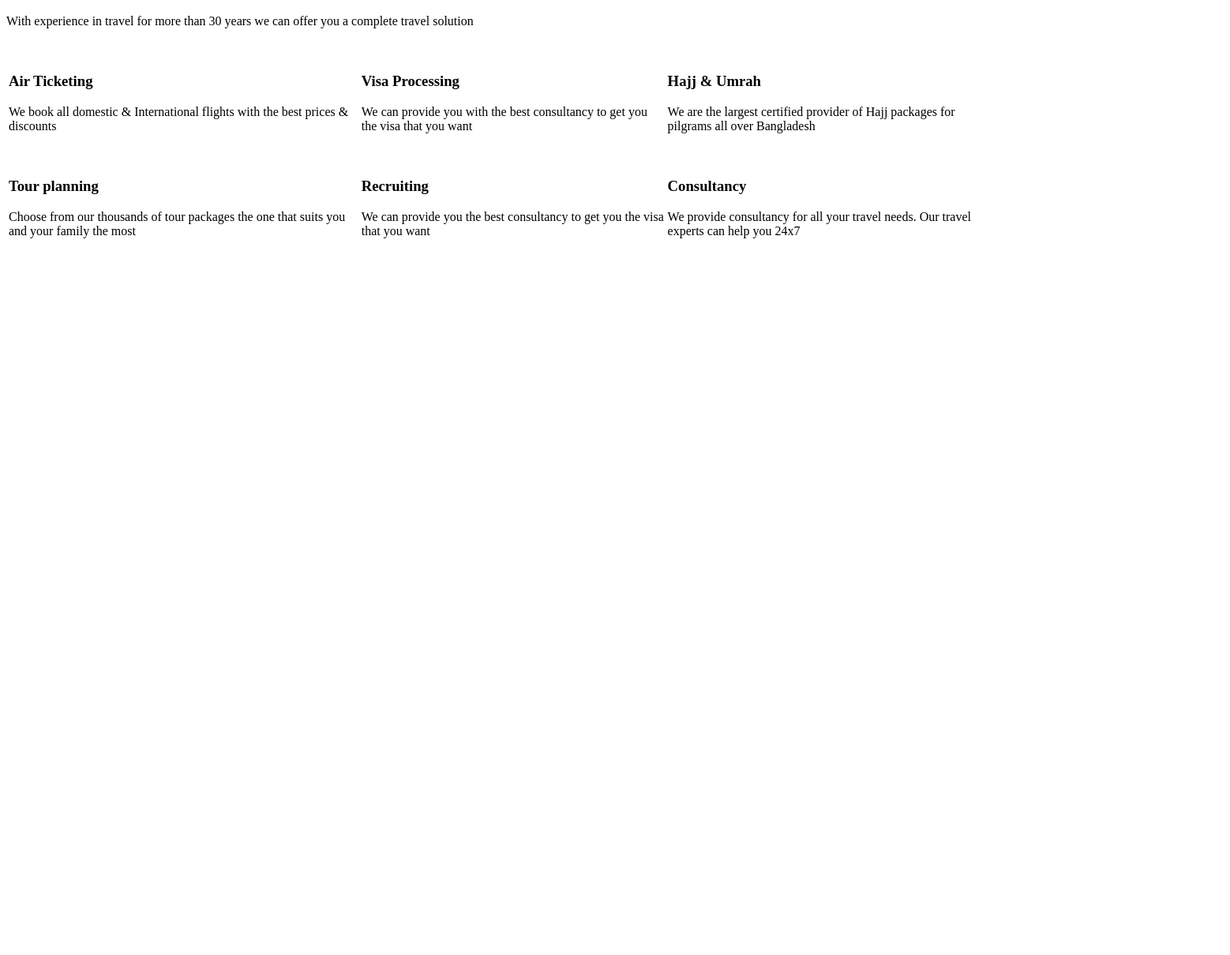
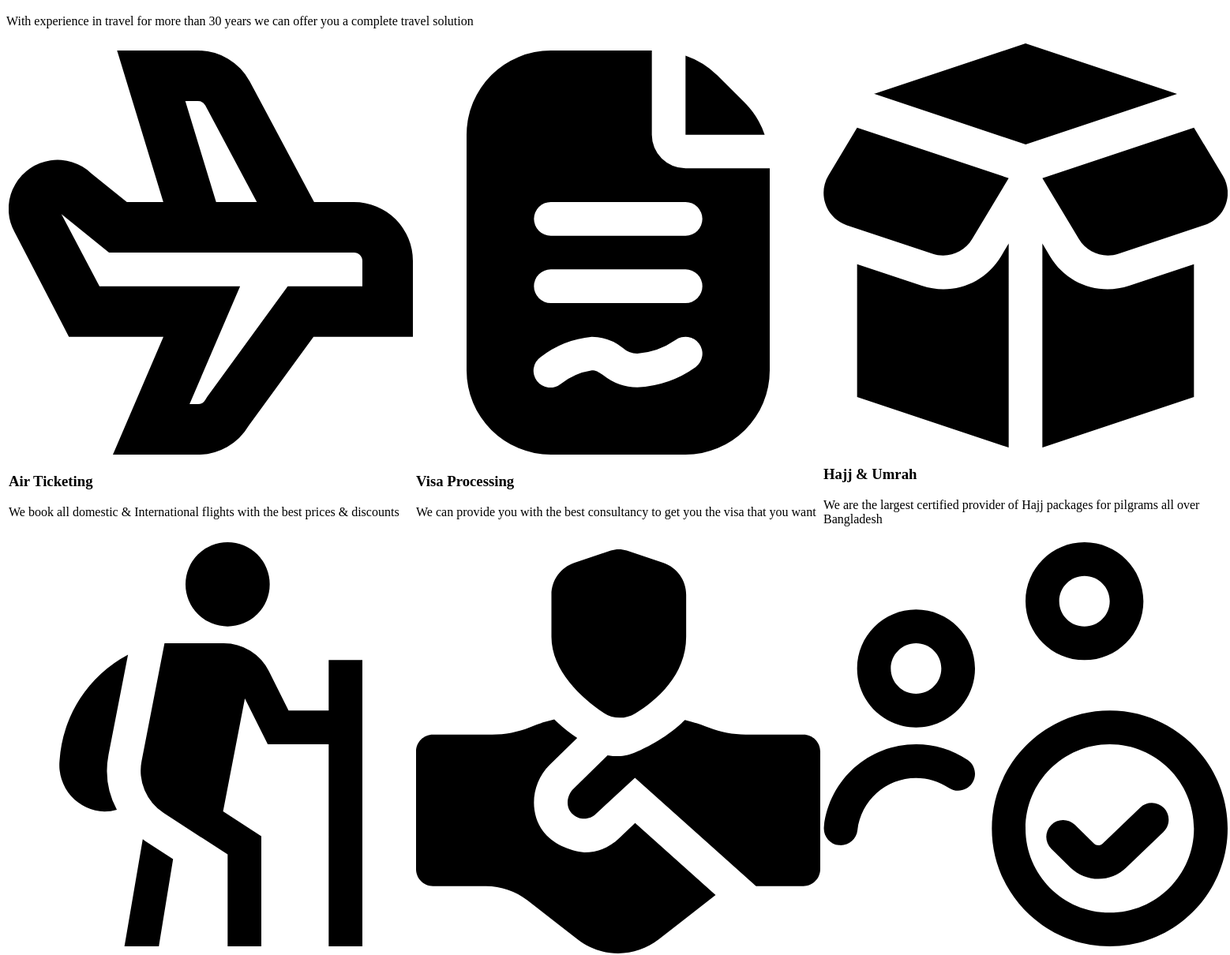
Before and after one commit to ValentinMendezF/image-based-web-project, a plain HTML site: page index.html in a window 1280 px wide. Shown: the part 101-1311 px from the top of the page at 79% size, 1558 px wide, since content can reach past the window. Before the commit the page ends 800 px from the top, so only its background shows below. Drawn offline with Linux system fonts and the light colour scheme.

Commit message:
Agrego los iconos correspondientes a las etiquetas img

```diff
--- a/index.html
+++ b/index.html
@@ -13,34 +13,34 @@
         <table> <!--tabla con 2 filas y 3 columnas-->
             <tr>
                 <td>
-                    <img src="" alt="">
+                    <img src="img/plano.svg">
                     <h3>Air Ticketing</h3>
                     <p>We book all domestic & International flights with the best prices & discounts</p>
                 </td>
                 <td>
-                    <img src="" alt="">
+                    <img src="img/documento-firmado.svg">
                     <h3>Visa Processing</h3>
                     <p>We can provide you with the best consultancy to get you the visa that you want</p>
                 </td>
                 <td>
-                    <img src="" alt="">
+                    <img src="img/caja-abierta.svg">
                     <h3>Hajj & Umrah</h3>
                     <p>We are the largest certified provider of Hajj packages for pilgrams all over Bangladesh</p>
                 </td>
             </tr>
             <tr>
                 <td>
-                    <img src="" alt="">
+                    <img src="img/senderismo.svg">
                     <h3>Tour planning </h3>
                     <p>Choose from our thousands of tour packages the one that suits you and your family the most</p>
                 </td>
                 <td>
-                    <img src="" alt="">
+                    <img src="img/confianza-en-el-apreton-de-manos.svg">
                     <h3>Recruiting</h3>
                     <p>We can provide you the best consultancy to get you the visa that you want</p>
                 </td>
                 <td>
-                    <img src="" alt="">
+                    <img src="img/control-de-equipo.svg">
                     <h3>Consultancy</h3>
                     <p>We provide consultancy for all your travel needs. Our travel experts can help you 24x7</p>
                 </td>
```
